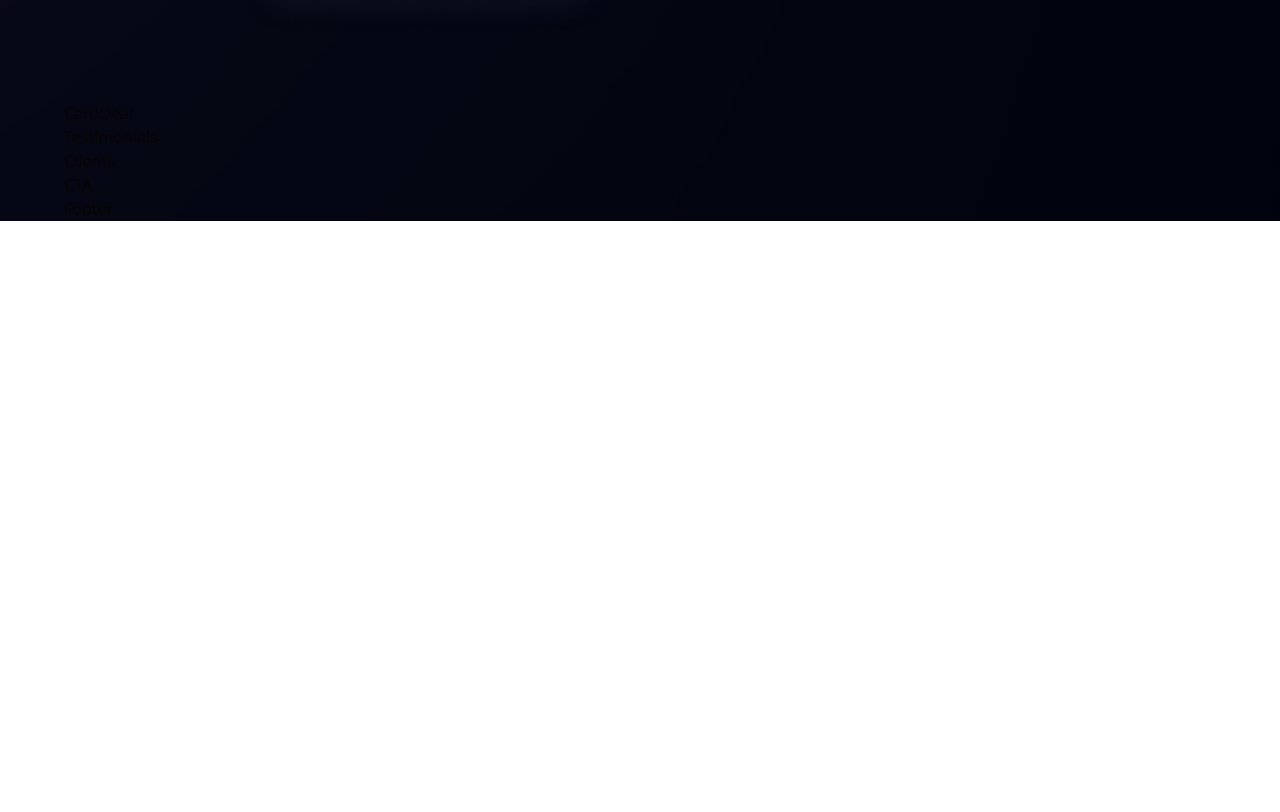
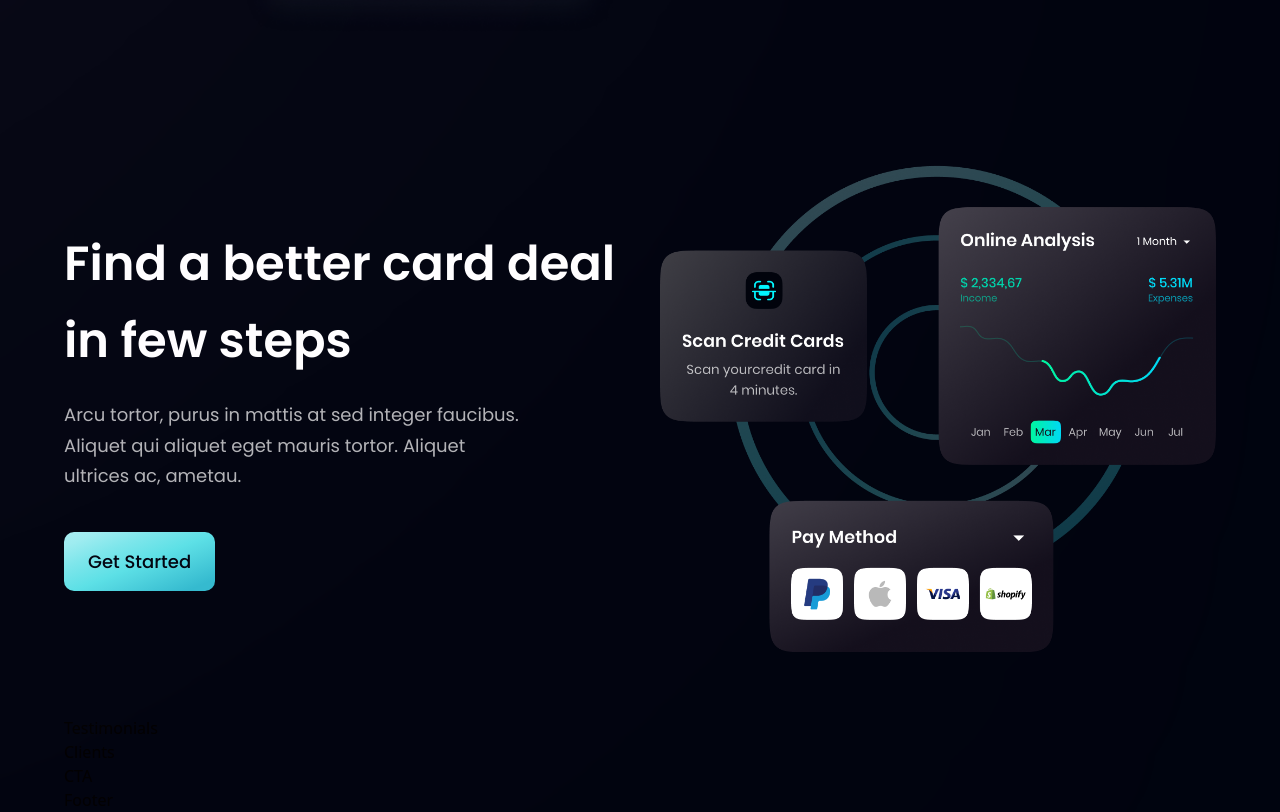
Before and after one commit to hamza24v/modern_bank, a React (Vite) app: page / in a window 1280 px wide. Shown: the part 1960-2772 px from the top of the page. Before the commit the page ends 2181 px from the top, so only its background shows below. Built offline with nearby package versions, Linux system fonts and the light colour scheme.

Commit message:
completed card deal

```diff
--- a/src/components/Button.jsx
+++ b/src/components/Button.jsx
@@ -2,7 +2,8 @@
 
  const Button = ({styles}) => {
   return (
-    <button type='button' className={`py-4 px-6 bg-blue-gradient font-poppins font-medium text-[18px] text-primary outline-none ${styles}`}>
+    <button type='button' className={`py-4 px-6 bg-blue-gradient font-poppins
+    font-medium text-[18px] text-primary outline-none ${styles} rounded-[10px]`}>
       Get Started
     </button>
   )
--- a/src/components/CardDeal.jsx
+++ b/src/components/CardDeal.jsx
@@ -1,8 +1,24 @@
-import React from 'react'
+import React from 'react';
+import styles, {layout} from '../style'
+import Button from './Button';
+import { card} from '../assets';
 
  const CardDeal = () => {
   return (
-    <div>CardDeal</div>
+    <section className={layout.section}>
+      <div className={layout.sectionInfo}>
+        <h2 className={styles.heading2}>Find a better card deal <br className='sm:block hidden'/> in few steps</h2>
+        <p className={`${styles.paragraph} max-w-[470px] mt-5`}>
+          Arcu tortor, purus in mattis at sed integer faucibus.
+          Aliquet qui aliquet eget mauris tortor. Aliquet
+          ultrices ac, ametau.
+        </p>
+        <Button styles='mt-10'/>
+      </div>
+      <div className={layout.sectionImg}>
+        <img src={card} alt='card' className='w-[100%] h-[100%]' />
+      </div>
+    </section>
   )
 }
 
```
